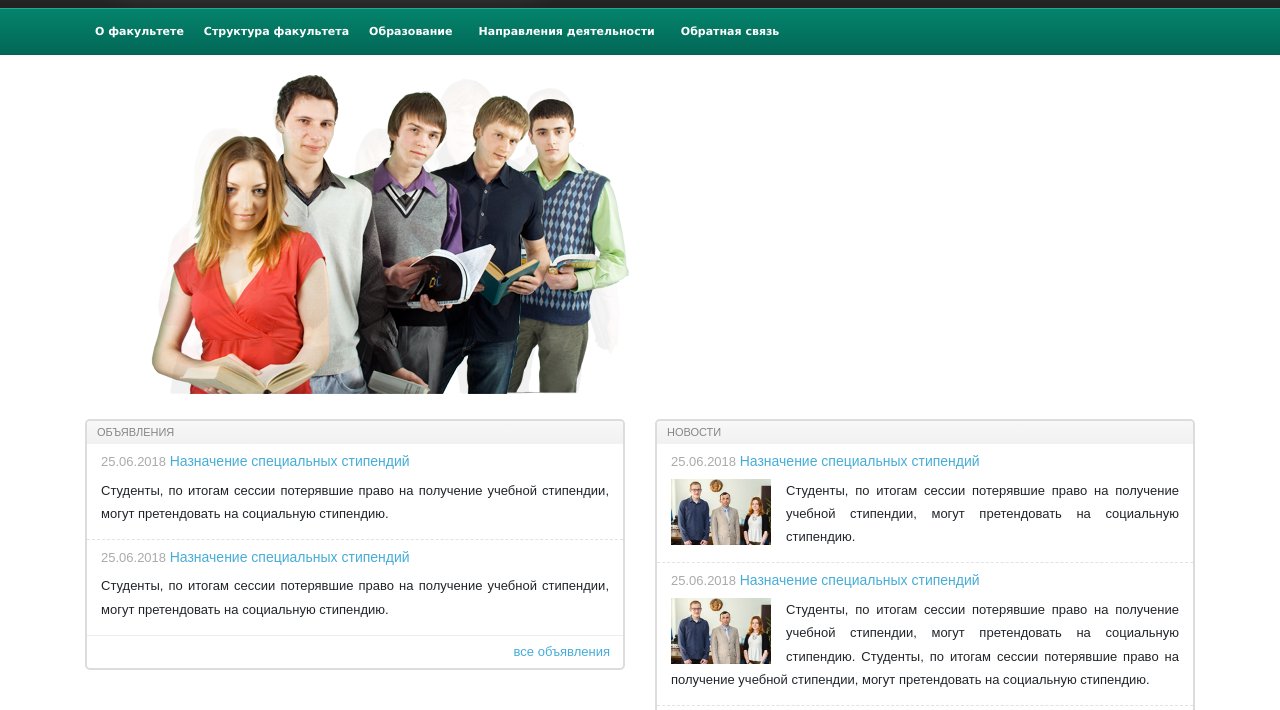
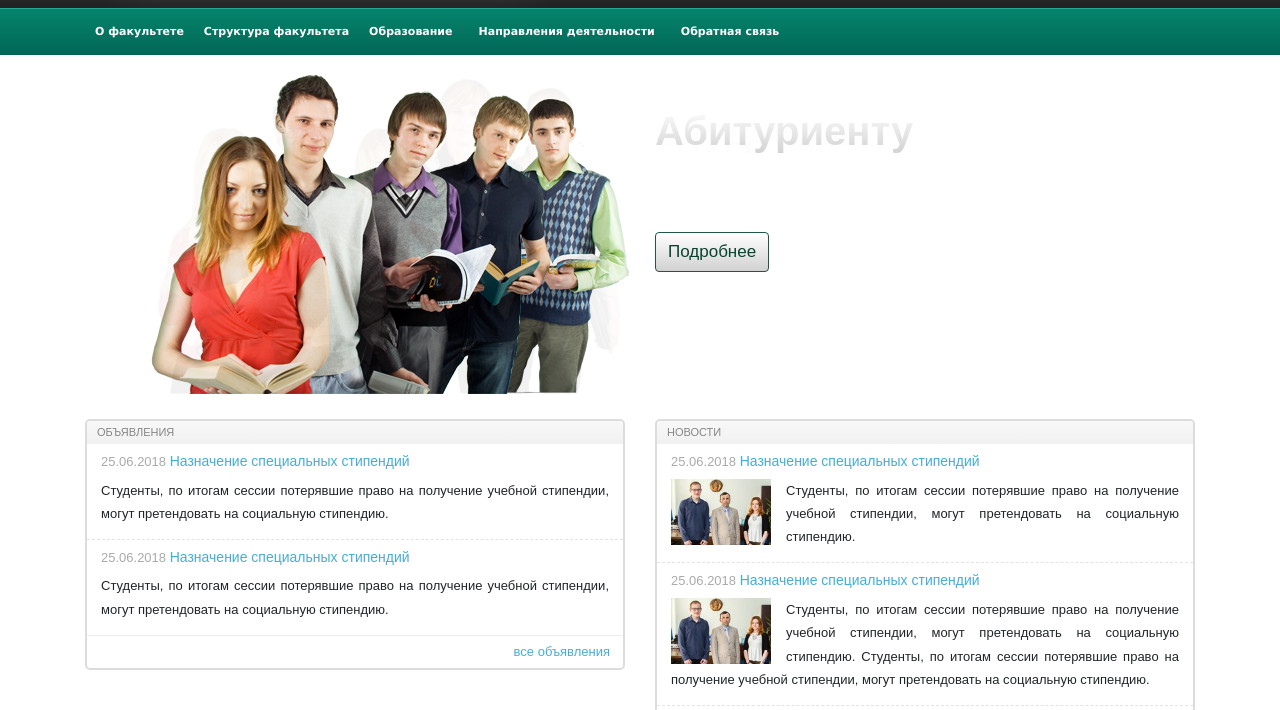
Before and after one commit to danilchican/fksis-portal-redesign, a website built with webpack: page src/index.html in a window 1280 px wide. Shown: the part 72-782 px from the top of the page. Built offline with nearby package versions, Linux system fonts and the light colour scheme; files whose address does not match are found by name.

Commit message:
Slider desktop view

```diff
--- a/src/index.html
+++ b/src/index.html
@@ -128,13 +128,33 @@
 <!--INDEX SLIDER START-->
 <div id="fksis-slider">
     <div class="container">
-        <div id="carouselExampleControls" class="carousel-fade slide" data-ride="carousel">
+        <div id="fksis-slider-content" class="carousel-fade slide" data-ride="carousel">
             <div class="carousel-inner">
                 <div class="carousel-item active">
-                    <img src="./images/slider/abitur.png" alt="Абитуриенту"/>
+                    <div class="row">
+                        <div class="col-6">
+                            <img src="./images/slider/abitur.png" alt="Абитуриенту"/>
+                        </div>
+                        <div class="col-6">
+                            <h3 class="carousel-item-title">Абитуриенту</h3>
+                            <p class="carousel-item-description">Информация о факультете, специальностях
+                                и перспективах трудоустройства</p>
+                            <a href="/" target="_blank" class="btn btn-primary slider-more-link">Подробнее</a>
+                        </div>
+                    </div>
                 </div>
                 <div class="carousel-item">
-                    <img src="./images/slider/students.png" alt="Студентам"/>
+                    <div class="row">
+                        <div class="col-6">
+                            <img src="./images/slider/students.png" alt="Студентам"/>
+                        </div>
+                        <div class="col-6">
+                            <h3 class="carousel-item-title">Студентам</h3>
+                            <p class="carousel-item-description">Удобные сервисы, информация об учебном процессе,
+                                возможностях развития и самореализации</p>
+                            <a href="/" target="_blank" class="btn btn-primary slider-more-link">Подробнее</a>
+                        </div>
+                    </div>
                 </div>
             </div>
         </div>
@@ -248,22 +268,22 @@
         <!--INDEX PAGE QUICK LINKS START-->
         <div class="row mt-3" id="fksis-quick-links">
             <div class="col-3 text-center">
-                <a href="/">
+                <a target="_blank" href="/">
                     <img src="./images/index-media/bit-cup.png" alt="Bit Cup">
                 </a>
             </div>
             <div class="col-3 text-center">
-                <a href="/">
+                <a target="_blank" href="/">
                     <img src="./images/index-media/photos.png" alt="Фотогалерея">
                 </a>
             </div>
             <div class="col-3 text-center">
-                <a href="/">
+                <a target="_blank" href="/">
                     <img src="./images/index-media/olympiads.png" alt="Олимпиады">
                 </a>
             </div>
             <div class="col-3 text-center">
-                <a href="/">
+                <a target="_blank" href="/">
                     <img src="./images/index-media/online-courses.png" alt="Online курсы">
                 </a>
             </div>
--- a/src/scss/app.scss
+++ b/src/scss/app.scss
@@ -85,9 +85,9 @@
       border-radius: 0 0 5px 5px;
       -moz-border-radius: 0 0 5px 5px;
       -webkit-border-radius: 0 0 5px 5px;
-      box-shadow: 0 2px 6px 0 rgba(0,0,0,0.45);
-      -webkit-box-shadow: 0 2px 6px 0 rgba(0,0,0,0.45);
-      -moz-box-shadow: 0 2px 6px 0 rgba(0,0,0,0.45);
+      box-shadow: 0 2px 6px 0 rgba(0, 0, 0, 0.45);
+      -webkit-box-shadow: 0 2px 6px 0 rgba(0, 0, 0, 0.45);
+      -moz-box-shadow: 0 2px 6px 0 rgba(0, 0, 0, 0.45);
 
       .dropdown-item {
         padding: 16px 28px 16px 15px;
@@ -150,10 +150,41 @@
   border-top: 1px solid #036352;
   padding-top: 20px;
 
-  #carouselExampleControls {
+  #fksis-slider-content {
     .carousel-item {
       background: left bottom url(' ../images/slider-light.png') no-repeat;
       padding: 0 65px;
+    }
+
+    .carousel-item-title {
+      color: #E7FBF0;
+      font-size: 40px;
+      font-weight: bold;
+      margin-top: 32px;
+      background: -webkit-linear-gradient(#ffffff, #d1d1d1);
+      -webkit-background-clip: text;
+      -webkit-text-fill-color: transparent;
+    }
+
+    .carousel-item-description {
+      color: #fff;
+      font-size: 18px;
+      line-height: 1.5em;
+      margin: 5px 0 15px 0;
+    }
+
+    .slider-more-link {
+      font-size: 17px;
+      color: #0B4331;
+      border-color: #225646;
+      background: -moz-linear-gradient(top, #ffffff 0%, #d1d1d1 100%); /* FF3.6-15 */
+      background: -webkit-linear-gradient(top, #ffffff 0%, #d1d1d1 100%); /* Chrome10-25,Safari5.1-6 */
+      background: linear-gradient(to bottom, #ffffff 0%, #d1d1d1 100%); /* W3C, IE10+, FF16+, Chrome26+, Opera12+, Safari7+ */
+      filter: progid:DXImageTransform.Microsoft.gradient(startColorstr=' #ffffff ', endColorstr=' #d1d1d1 ', GradientType=0); /* IE6-9 */
+    }
+
+    .slider-more-link:hover {
+      color: #EE4439;
     }
   }
 }
```
